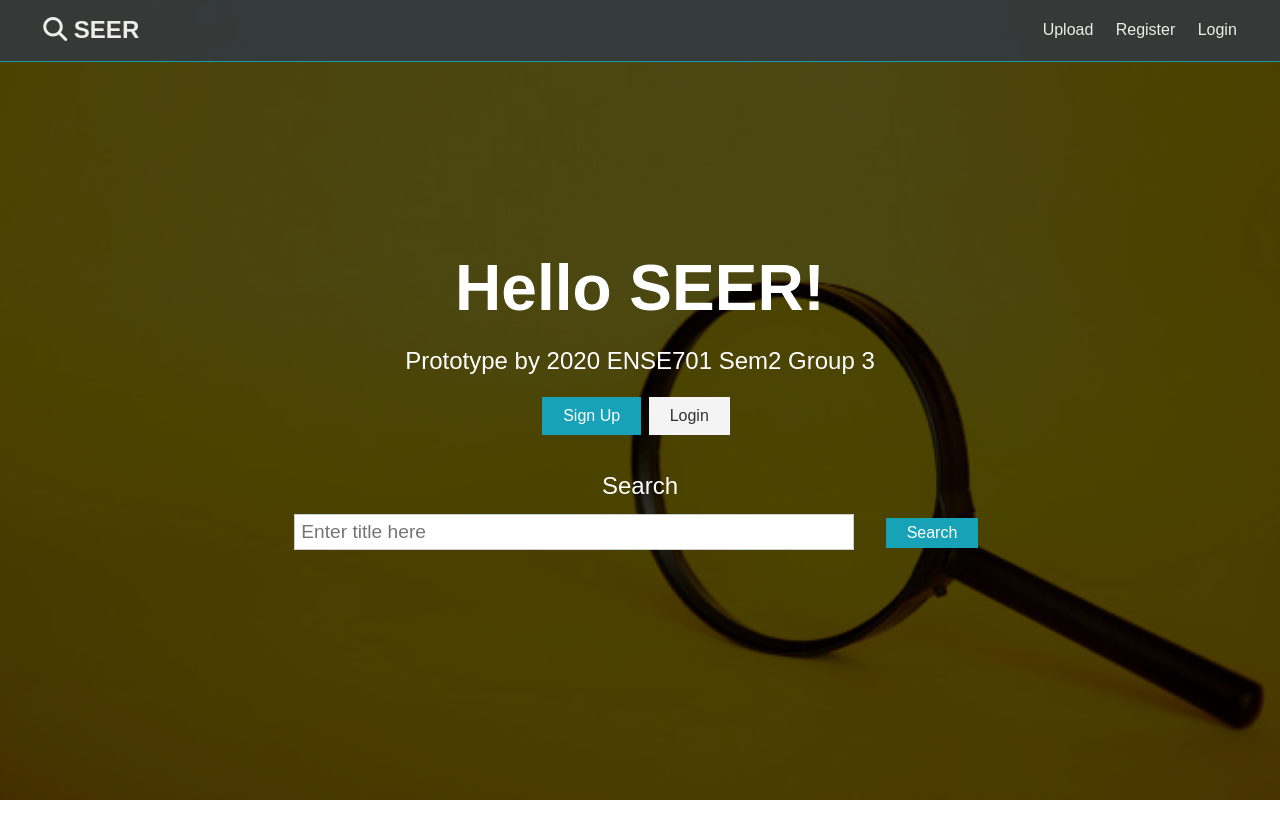
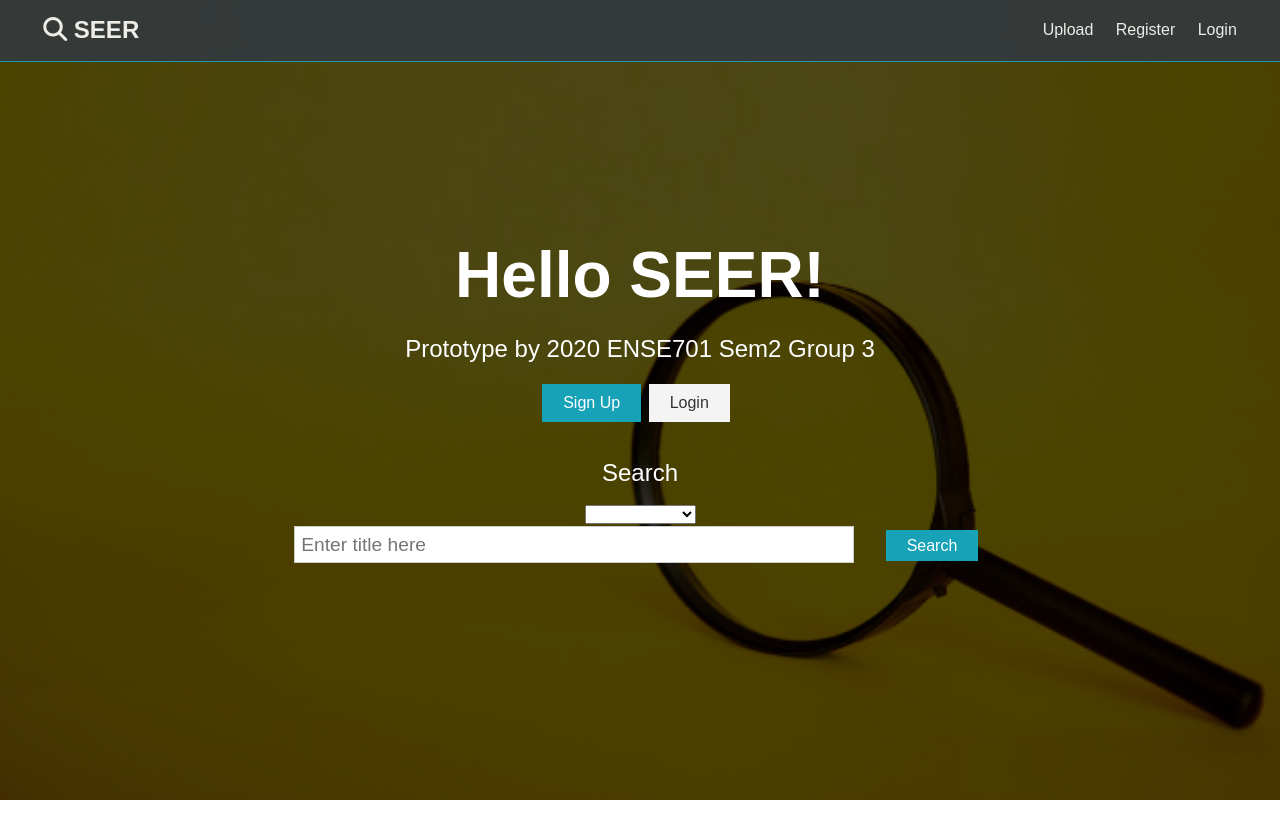
Before and after one commit to kykim102/ENSE701-prototype, a React (Create React App) app in the folder client/: page / in a window 1280 px wide. Shown: the top 838 px of the page. Built offline with nearby package versions, Linux system fonts and the light colour scheme.

Commit message:
Update searching option

```diff
--- a/client/src/components/layout/Landing.js
+++ b/client/src/components/layout/Landing.js
@@ -7,9 +7,9 @@ const Landing = () => {
     title: "",
     textType: "",
     posts: [],
-  })
+  });
 
-  const { title } = formData;
+  const { title, textType } = formData;
 
   const onChange = (e) =>
     setFormData({ ...formData, [e.target.name]: e.target.value });
@@ -17,13 +17,14 @@ const Landing = () => {
   const onSubmit = async (e) => {
     e.preventDefault();
     console.log(formData);
-    axios.get('/')
+    axios
+      .get("/")
       .then((res) => {
         this.setState({ posts: formData });
-        console.log('Data has been recieved');
+        console.log("Data has been recieved");
       })
       .catch(() => {
-        alert('Error retrieving data');
+        alert("Error retrieving data");
       });
   };
 
@@ -31,7 +32,6 @@ const Landing = () => {
     <section className='landing'>
       <div className='dark-overlay'>
         <div className='landing-inner'>
-
           <h1 className='x-large'>Hello SEER!</h1>
           <p className='lead'>Prototype by 2020 ENSE701 Sem2 Group 3</p>
           <div className='buttons'>
@@ -45,17 +45,22 @@ const Landing = () => {
             <p className='searchHead'> Search </p>
             <form className='searchForm' onSubmit={(e) => onSubmit(e)}>
               <div className='form-group'>
-              {/* <select type='textType' name='textType' value={textType} onChange={(e) => onChange(e)}>
-                <option value=" "> </option>
-                <option value="title">Title</option>
-                <option value="author">Author</option>
-                <option value="year">Year</option>
-                <option value="source">Source</option>
-                <option value="DOI">DOI</option>
-                <option value="number">Number</option>
-                <option value="volume">Volume</option>
-                <option value="pageNumbers">Page Numbers</option>
-              </select> */}
+                <select
+                  type='text'
+                  name='textType'
+                  value={textType}
+                  onChange={(e) => onChange(e)}
+                >
+                  <option value=' '> </option>
+                  <option value='title'>Title</option>
+                  <option value='author'>Author</option>
+                  <option value='year'>Year</option>
+                  <option value='source'>Source</option>
+                  <option value='DOI'>DOI</option>
+                  <option value='number'>Number</option>
+                  <option value='volume'>Volume</option>
+                  <option value='pageNumbers'>Page Numbers</option>
+                </select>
                 <input
                   type='title'
                   placeholder='Enter title here'
@@ -63,7 +68,11 @@ const Landing = () => {
                   value={title}
                   onChange={(e) => onChange(e)}
                 />
-              <input type='submit' className='btn btn-primary' value='Search' />
+                <input
+                  type='submit'
+                  className='btn btn-primary'
+                  value='Search'
+                />
               </div>
             </form>
           </div>
```
Lines whose indentation alone changed are shown as unchanged.
